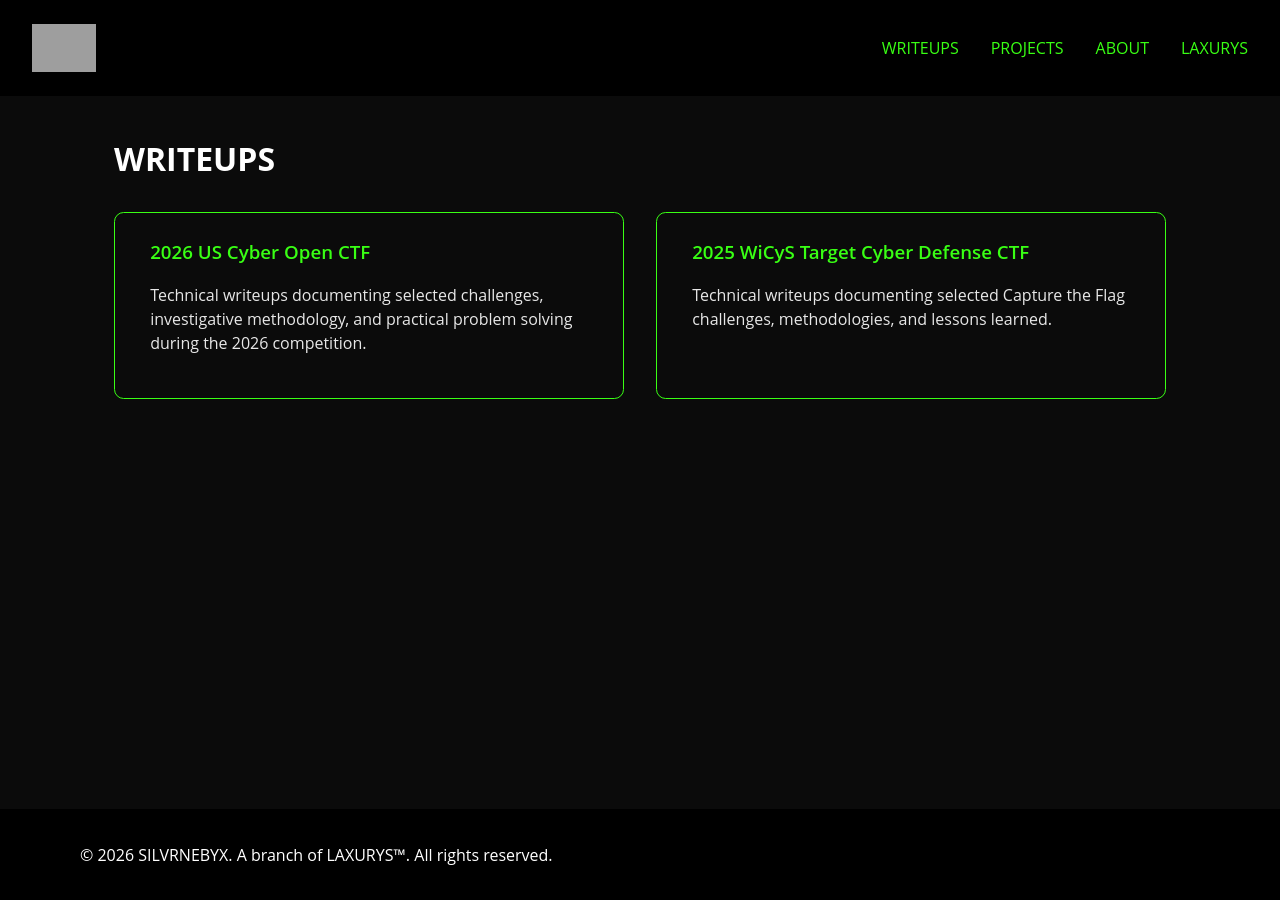
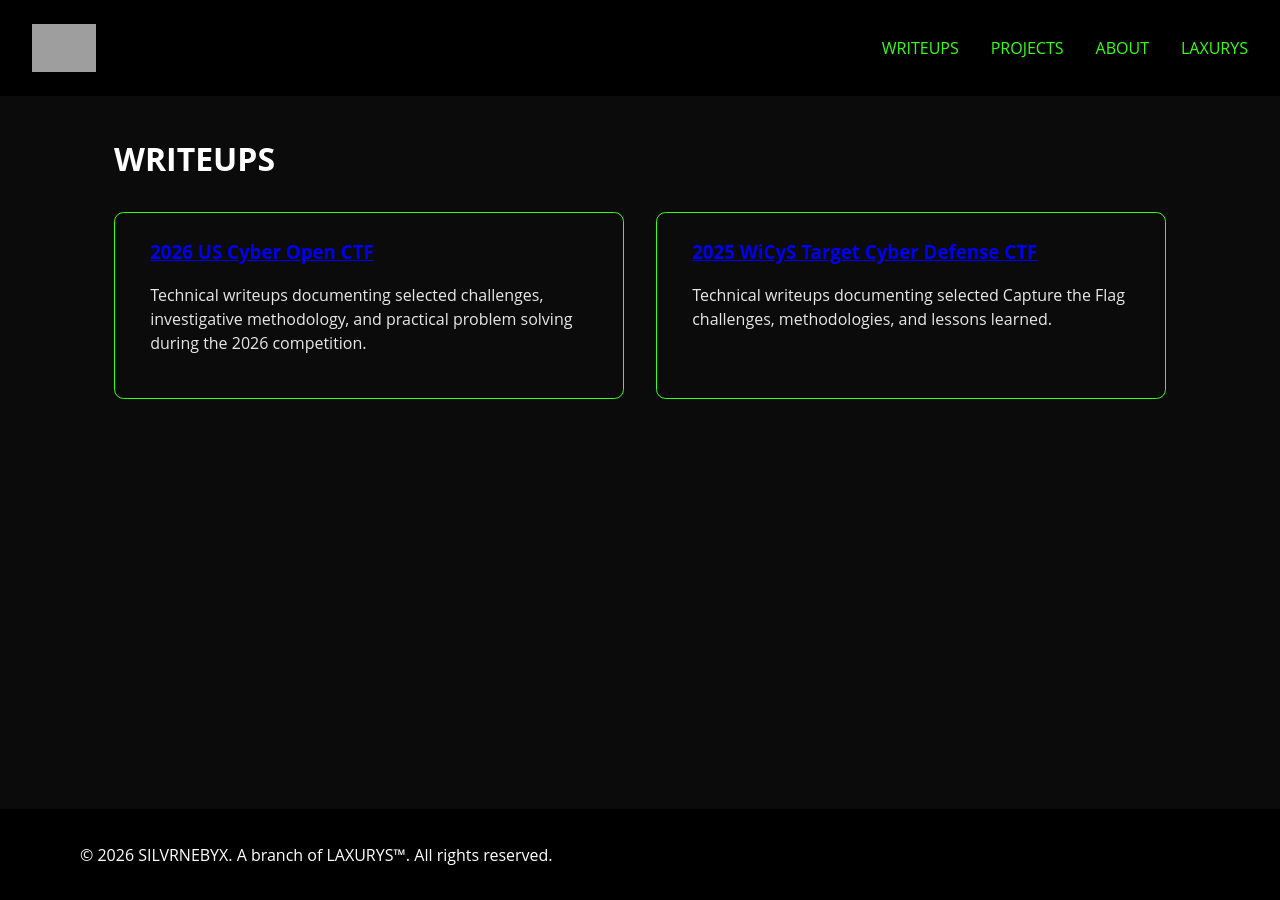
Before and after one commit to glsanclem/silvrnebyxlab, a Jekyll site: the page built from writeups.md, in a window 1280 px wide. Built offline with Jekyll 4.4.1, drawn with Linux system fonts in a browser that asks for light colours; grey boxes are pictures that could not be loaded.

Commit message:
Delete link styles from challenge box
Removed link styles for challenge box.

```diff
--- a/assets/css/style.css
+++ b/assets/css/style.css
@@ -245,35 +245,13 @@ h2, h3 {
 
 /* ------------------- LINKS ------------------------------- */
 
-.challenge-box a,
-.challenge-box a:visited {
-  color: #39ff14;
-  text-decoration: none !important;
-  font-weight: 600;
-}
 
-.challenge-box:hover a,
-.challenge-box:hover a:visited {
-  color: #ffffff;
-  text-decoration: none !important;
-}
 
 /* ------------------- INNER HEADING INSIDE BOX (title, points, category) ------------------- */
 
 .challenge-box h3 {
  color: #39ff14; /* neon green to match Hacker titles */
  margin-top: 0;
-}
-
-.challenge-box a {
-  color: #39ff14;
-  text-decoration: none; /* eliminates the underline */
-  font-weight: 600;
-}
-
-.challenge-box:hover a {
-  color: #ffffff; /* White font on hover */
-  text-decoration: none;
 }
 
 /* ------------------- BOLD THE SMALL METADATA ------------------- */
```
